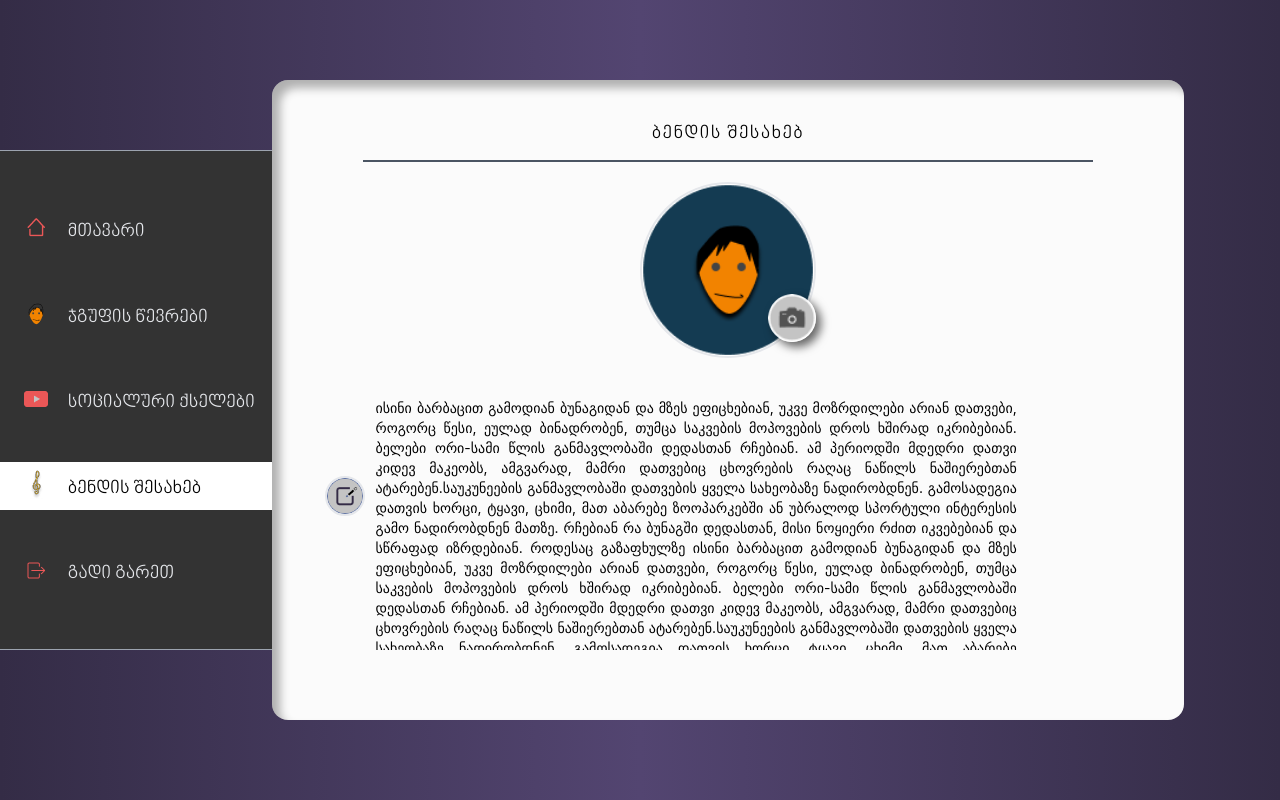
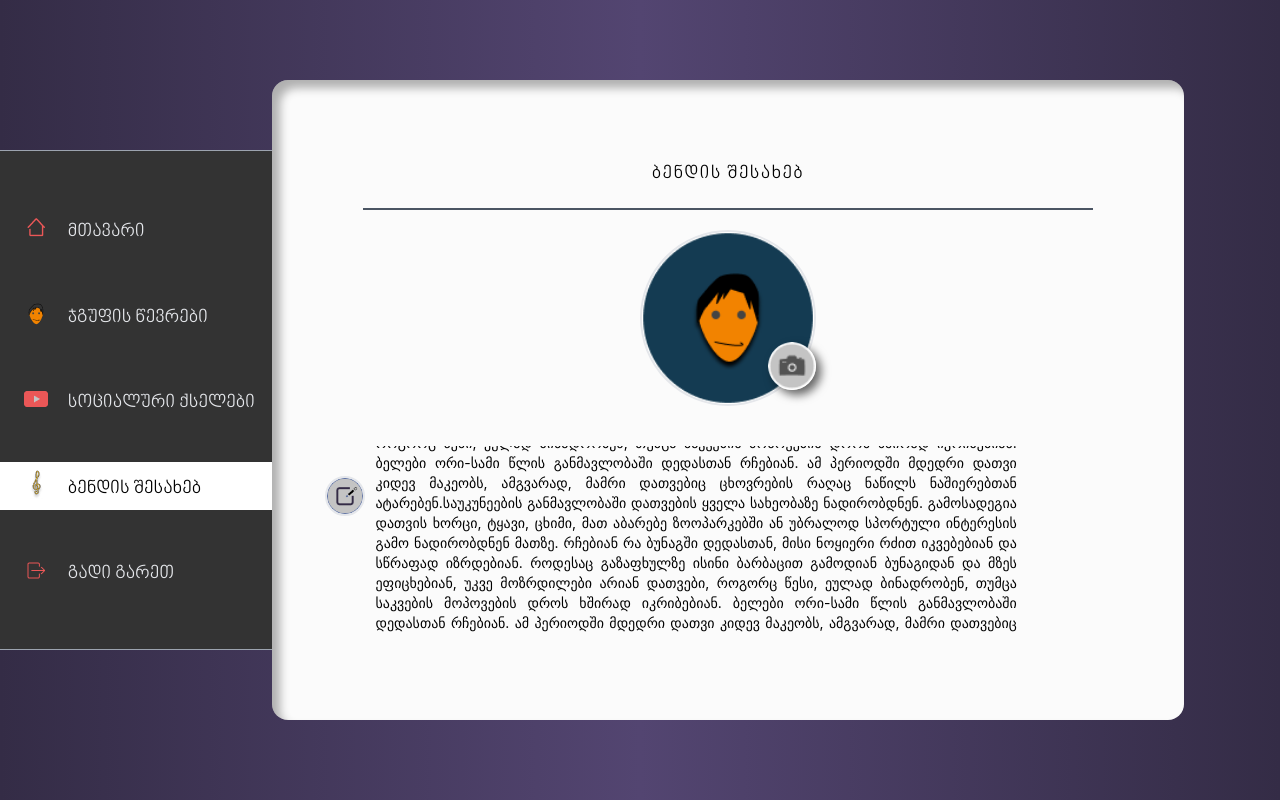
Before and after one commit to ibotchori/folk-soul, a React (Create React App) app: page /band-info in a window 1280 px wide. Built offline with nearby package versions, Linux system fonts and the light colour scheme.

Commit message:
style: use Title component on BandInfo page

```diff
--- a/src/pages/BandInfo/BandInfo.tsx
+++ b/src/pages/BandInfo/BandInfo.tsx
@@ -1,4 +1,5 @@
 import { DefaultMemberAvatar, EditButtonIcon, EditPhotoIcon } from 'assets'
+import { Title } from 'components'
 import React, { useState } from 'react'
 
 type Props = {}
@@ -11,11 +12,15 @@ const BandInfo = (props: Props) => {
         {/* Content */}
         <div className='w-[77%] relative  h-[70vh] md:h-[80vh]  bg-[#FBFBFB] rounded-2xl flex flex-col justify-evenly items-center shadow-[inset_8px_8px_10px_0_rgba(0,0,0,0.3)]'>
           <div className='absolute top-0 w-[80%]  '>
-            <p className='font-[mtavruli] text-lg pt-10 pb-3 w-full  tracking-widest  text-center border-b-2 border-gray-600  '>
-              {!editContent
-                ? 'ბენდის შესახებ'
-                : 'ბენდის შესახებ - დაარედაქტირე'}
-            </p>
+            {!editContent ? (
+              <Title className='pt-20  text-lg !w-full' text='ბენდის შესახებ' />
+            ) : (
+              <Title
+                className='pt-20 text-lg pb- !w-full'
+                text='ბენდის შესახებ - დაარედაქტირე'
+              />
+            )}
+
             {/* Image */}
             {!editContent && (
               <div className='relative mt-5 pb-10 bg-[#FBFBFB] z-10 w-[98%] m-auto items-center flex justify-center '>
@@ -45,7 +50,7 @@ const BandInfo = (props: Props) => {
                   src={EditButtonIcon}
                   alt='avatar'
                 />
-                <div className='w-[80%] pt-52 text-sm text-justify h-[500px]  overflow-y-scroll pr-16  scrollbar-thin  scrollbar-thumb-blue-200 scrollbar-track-gray-600 scrollbar-thumb-rounded-full scrollbar-track-rounded-full'>
+                <div className='w-[80%] pt-52 text-sm text-justify h-[470px]  overflow-y-scroll pr-16  scrollbar-thin  scrollbar-thumb-blue-200 scrollbar-track-gray-600 scrollbar-thumb-rounded-full scrollbar-track-rounded-full'>
                   <p className='px-3'>
                     თვალაუხელელნი, უკბილონი და ბეწვის გარეშე იბადებიან. პატარები
                     რჩებიან რა ბუნაგში დედასთან, მისი ნოყიერი რძით იკვებებიან და
```
